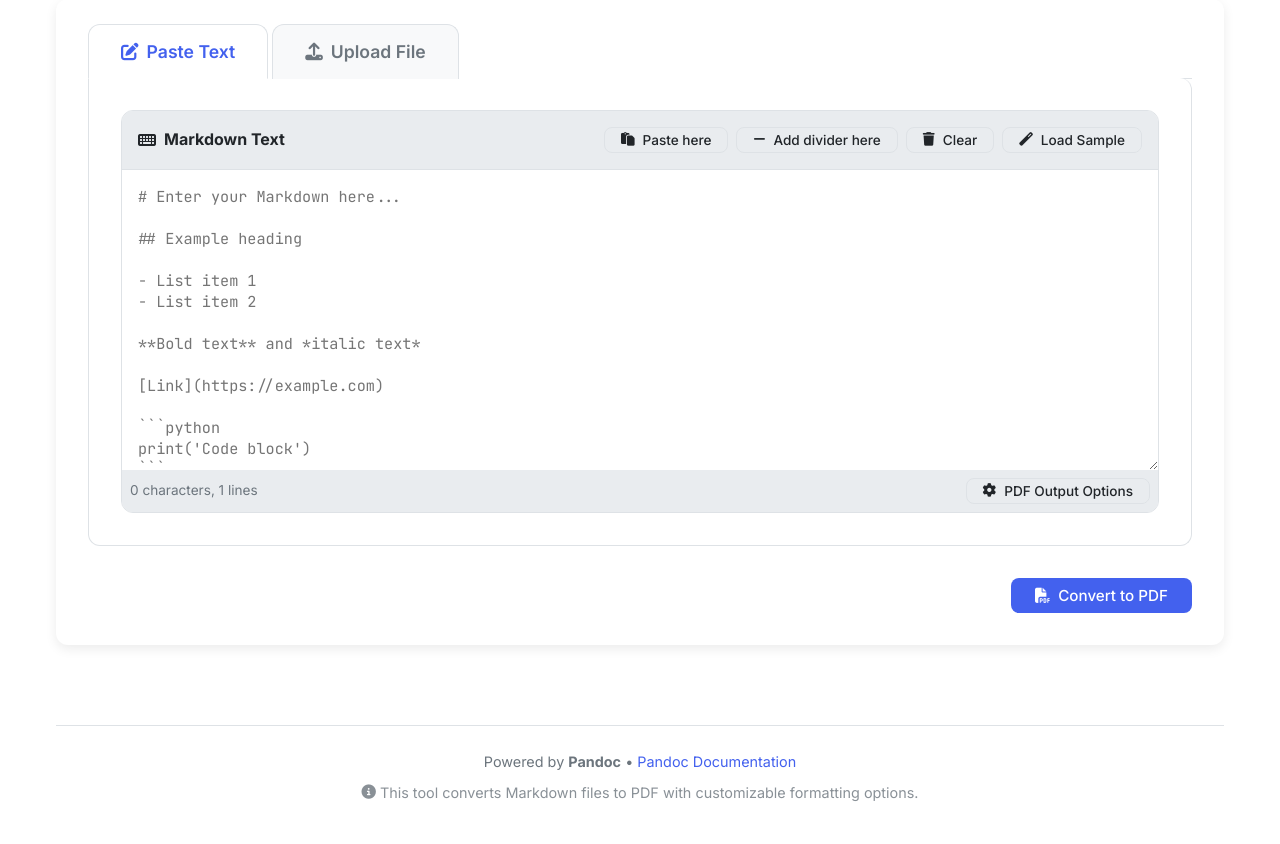
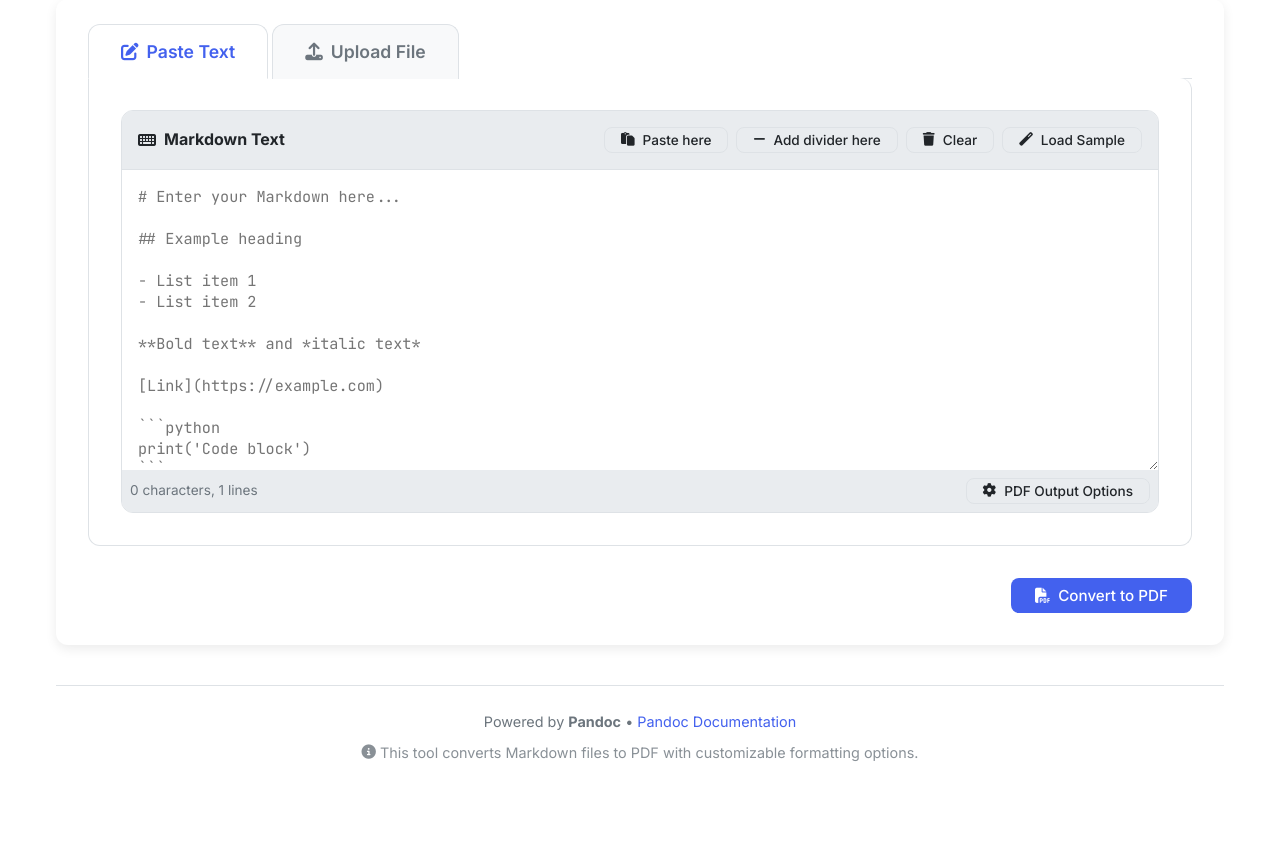
Before and after one commit to JohnXu22786/Markdown-to-PDF, a Flask app: page / in a window 1280 px wide. Shown: the part 135-979 px from the top of the page. After the commit the page ends 896 px from the top, so only its background shows below. Run offline with Flask 3, Linux system fonts and the light colour scheme; some libraries are stand-ins or nearby versions.

Commit message:
style: Reduce vertical spacing above footer for more compact layout
- Reduce .main-content bottom padding from 1rem to 0
- Reduce .footer margin-top from 2rem to 0.5rem
- Total space above footer reduced by ~50%

Co-Authored-By: Claude Opus 4.6 <noreply@anthropic.com>

```diff
--- a/static/css/style.css
+++ b/static/css/style.css
@@ -163,12 +163,12 @@ body {
 /* Main Content */
 .main-content {
     flex: 1;
-    padding: 0 0 var(--spacing-md) 0;
+    padding: 0 0 0 0;
 }
 
 /* Footer */
 .footer {
-    margin-top: var(--spacing-xl);
+    margin-top: var(--spacing-sm);
     padding: var(--spacing-lg) 0;
     border-top: 1px solid var(--border-color);
     text-align: center;
```
